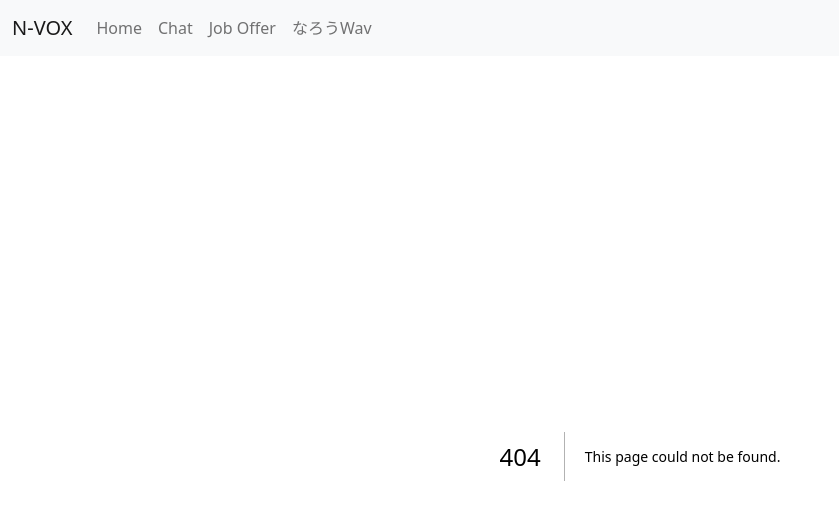
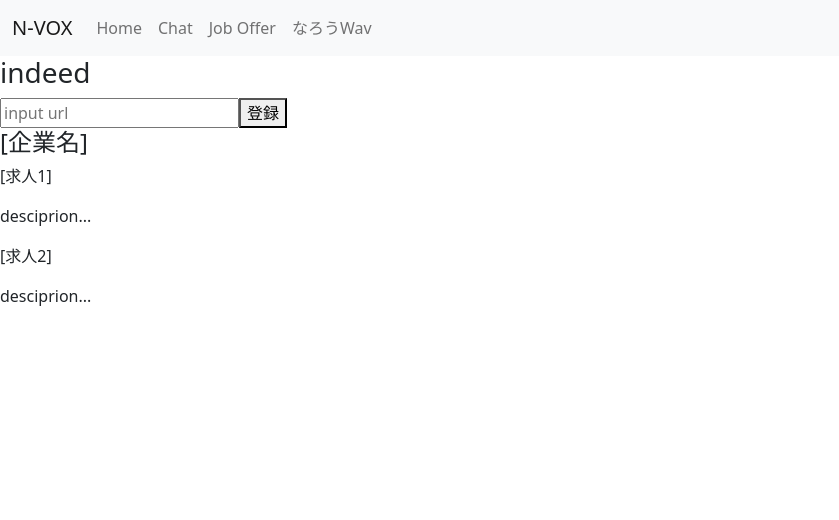
Before and after one commit to wasuken/nvox_srv, a Next.js app: page /joffer in a window 1280 px wide. Before the commit this address had no page. Shown: the top 520 px of the page, without its empty margins (0-839 px from the left). Built offline with nearby package versions, Linux system fonts and the light colour scheme.

Commit message:
仮おき

```diff
--- /dev/null
+++ b/pages/joffer/index.tsx
@@ -0,0 +1,38 @@
+import Head from "next/head";
+import Image from "next/image";
+import styled from "styled-components";
+import { useState, useEffect } from "react";
+import { useQuery } from "react-query";
+import Button from "react-bootstrap/Button";
+import Form from "react-bootstrap/Form";
+
+export default function Index() {
+  return (
+    <div>
+      <div>
+        <h3>indeed</h3>
+      </div>
+      <div>
+        <input type="text" placeholder="input url" />
+        <button>登録</button>
+      </div>
+      <div>
+        <div>
+          <div>
+            <h4>[企業名]</h4>
+          </div>
+          <div>
+            <div>
+              <p>[求人1]</p>
+              <p>desciprion...</p>
+            </div>
+            <div>
+              <p>[求人2]</p>
+              <p>desciprion...</p>
+            </div>
+          </div>
+        </div>
+      </div>
+    </div>
+  );
+}
```
